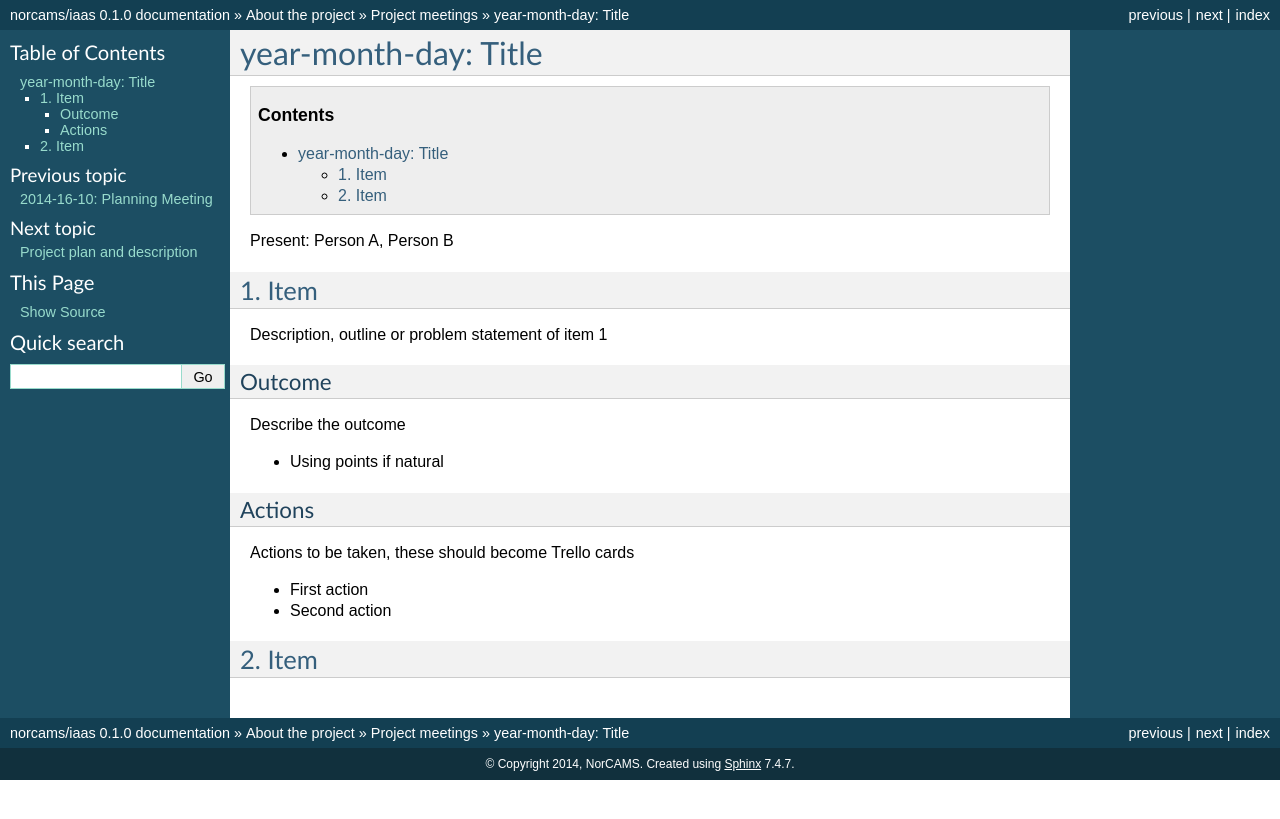
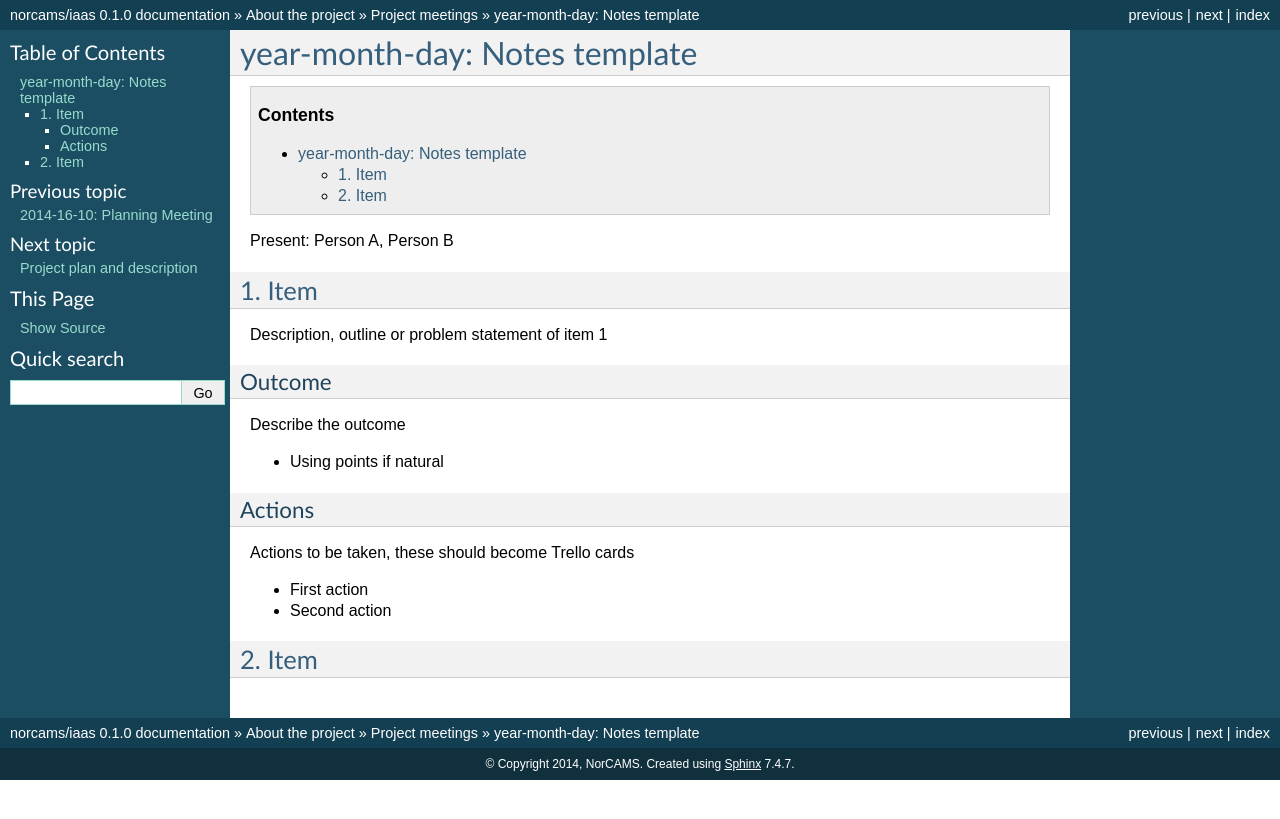
Before and after one commit to norcams/iaas, a Sphinx documentation site: the page built from docs/project/meetings/template.rst, in a window 1280 px wide. Shown: the top 819 px of the page. Built offline with Sphinx 7.4.7, drawn with Linux system fonts in a browser that asks for light colours.

Commit message:
Specify is a template (for the TOC)

```diff
--- a/docs/project/meetings/template.rst
+++ b/docs/project/meetings/template.rst
@@ -1,6 +1,6 @@
-=====================
-year-month-day: Title
-=====================
+==============================
+year-month-day: Notes template
+==============================
 .. contents:: :depth: 2
 
 Present: Person A, Person B
```
